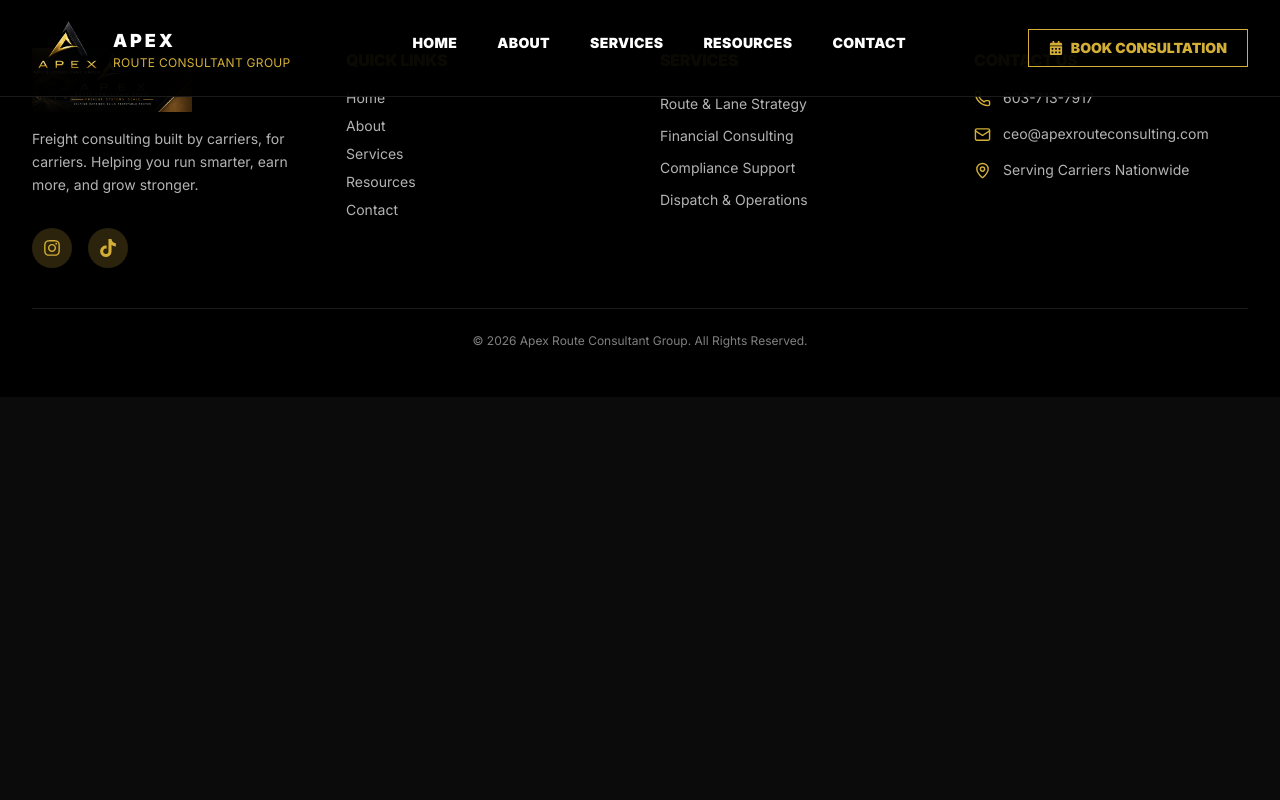
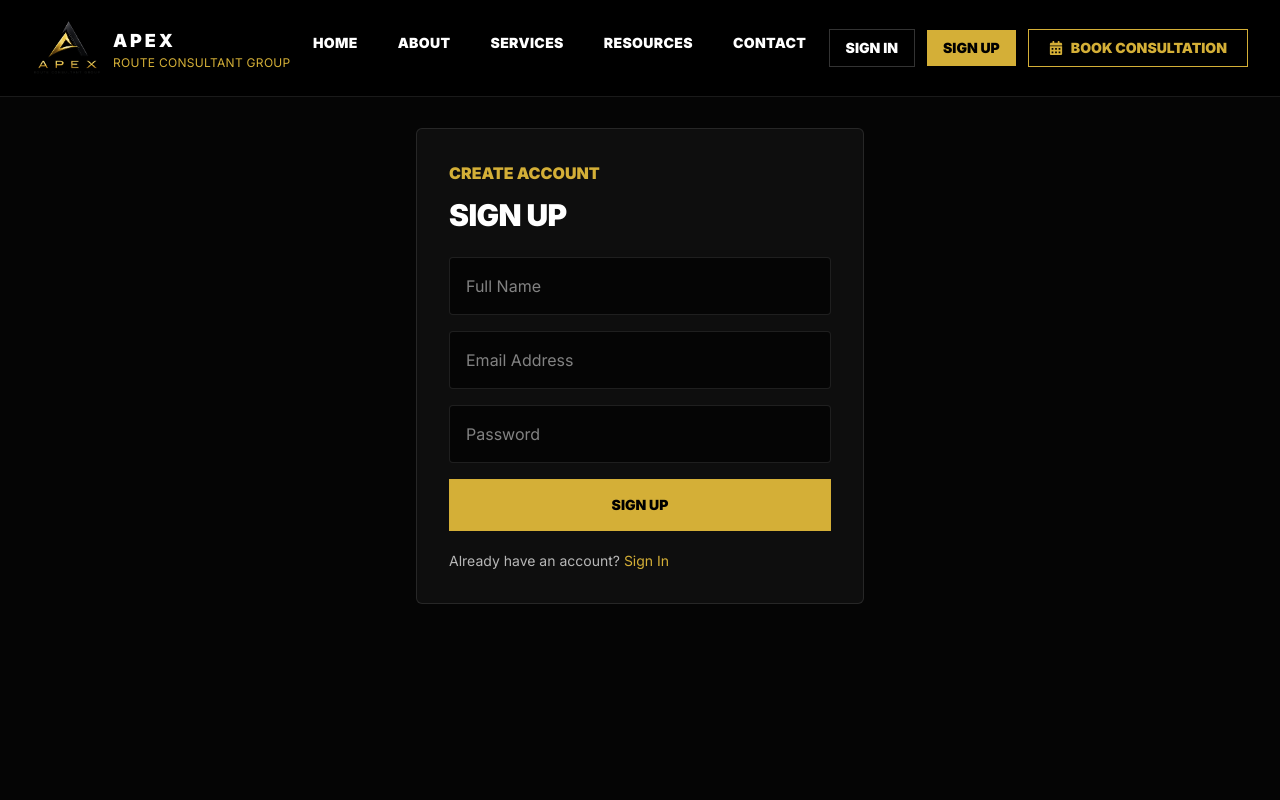
Before and after one commit to gowridevi21/apex-route-consultant, a React (Vite) app: page /signup in a window 1280 px wide. Shown: the top 800 px of the page. Built offline with nearby package versions, Linux system fonts and the light colour scheme.

Commit message:
Added Firebase Authentication

```diff
--- a/package.json
+++ b/package.json
@@ -12,6 +12,7 @@
   "dependencies": {
     "@emailjs/browser": "^4.4.1",
     "@tailwindcss/vite": "^4.2.4",
+    "firebase": "^12.14.0",
     "lucide-react": "^1.14.0",
     "react": "^19.2.5",
     "react-dom": "^19.2.5",
--- a/src/App.jsx
+++ b/src/App.jsx
@@ -2,6 +2,9 @@ import { Route, Routes } from "react-router";
 import Navbar from "./components/Navbar";
 import Footer from "./components/Footer";
 import ScrollToTop from "./components/ScrollToTop";
+import Signin from "./pages/Signin";
+import Signup from "./pages/Signup";
+import ForgotPassword from "./pages/ForgotPassword";
 
 import Home from "./pages/Home";
 import About from "./pages/About";
@@ -24,6 +27,9 @@ export default function App() {
         <Route path="/resources" element={<Resources />} />
         <Route path="/contact" element={<Contact />} />
         <Route path="/booking" element={<Booking />} />
+        <Route path="/signin" element={<Signin />} />
+        <Route path="/signup" element={<Signup />} />
+        <Route path="/forgot-password" element={<ForgotPassword />} />
       </Routes>
 
       <Footer />
--- a/src/components/Navbar.jsx
+++ b/src/components/Navbar.jsx
@@ -16,6 +16,7 @@ export default function Navbar() {
   return (
     <header className="fixed left-0 top-0 z-50 w-full border-b border-white/10 bg-black/95">
       <nav className="mx-auto flex max-w-7xl items-center justify-between px-4 py-4 md:px-8 md:py-5">
+        {/* LOGO */}
         <Link to="/" className="flex items-center gap-2 md:gap-3">
           <img
             src="/images/logo1.png"
@@ -27,12 +28,14 @@ export default function Navbar() {
             <h1 className="text-sm font-extrabold tracking-widest text-white md:text-lg">
               A P E X
             </h1>
+
             <p className="text-[8px] tracking-wide text-[#D4AF37] md:text-[12px]">
               ROUTE CONSULTANT GROUP
             </p>
           </div>
         </Link>
 
+        {/* DESKTOP LINKS */}
         <div className="hidden items-center gap-10 md:flex">
           {links.map(([name, path]) => (
             <Link
@@ -45,14 +48,32 @@ export default function Navbar() {
           ))}
         </div>
 
+        {/* DESKTOP BUTTONS */}
+        <div className="hidden items-center gap-3 md:flex">
+          <Link
+            to="/signin"
+            className="border border-white/20 px-4 py-2 text-sm font-black uppercase text-white transition hover:border-[#D4AF37] hover:text-[#D4AF37]"
+          >
+            Sign In
+          </Link>
+
+          <Link
+            to="/signup"
+            className="bg-[#D4AF37] px-4 py-2 text-sm font-black uppercase text-black transition hover:bg-white"
+          >
+            Sign Up
+          </Link>
+
           <Link
             to="/booking"
-          className="hidden items-center gap-2 border border-[#D4AF37] px-5 py-2 text-sm font-black uppercase text-[#D4AF37] transition hover:bg-[#D4AF37] hover:text-black md:flex"
+            className="flex items-center gap-2 border border-[#D4AF37] px-5 py-2 text-sm font-black uppercase text-[#D4AF37] transition hover:bg-[#D4AF37] hover:text-black"
           >
             <FaCalendarAlt />
             Book Consultation
           </Link>
+        </div>
 
+        {/* MOBILE MENU BUTTON */}
         <button
           onClick={() => setOpen(!open)}
           className="text-2xl text-[#D4AF37] md:hidden"
@@ -61,6 +82,7 @@ export default function Navbar() {
         </button>
       </nav>
 
+      {/* MOBILE MENU */}
       {open && (
         <div className="border-t border-white/10 bg-black px-6 py-5 md:hidden">
           {links.map(([name, path]) => (
@@ -74,15 +96,33 @@ export default function Navbar() {
             </Link>
           ))}
 
+          <div className="mt-4 flex flex-col gap-3">
+            <Link
+              to="/signin"
+              onClick={() => setOpen(false)}
+              className="border border-white/20 px-5 py-3 text-center text-sm font-black uppercase text-white"
+            >
+              Sign In
+            </Link>
+
+            <Link
+              to="/signup"
+              onClick={() => setOpen(false)}
+              className="bg-[#D4AF37] px-5 py-3 text-center text-sm font-black uppercase text-black"
+            >
+              Sign Up
+            </Link>
+
             <Link
               to="/booking"
               onClick={() => setOpen(false)}
-            className="mt-4 inline-flex items-center gap-2 bg-[#D4AF37] px-5 py-3 text-sm font-black uppercase text-black"
+              className="inline-flex items-center justify-center gap-2 bg-[#D4AF37] px-5 py-3 text-sm font-black uppercase text-black"
             >
               <FaCalendarAlt />
               Book Consultation
             </Link>
           </div>
+        </div>
       )}
     </header>
   );
--- /dev/null
+++ b/src/firebase.js
@@ -0,0 +1,16 @@
+import { initializeApp } from "firebase/app";
+import { getAuth } from "firebase/auth";
+
+const firebaseConfig = {
+  apiKey: "AIzaSyDioa6dQt0RrsxKoz1pmiWOivqWa37UKdA",
+  authDomain: "apex-route-website.firebaseapp.com",
+  projectId: "apex-route-website",
+  storageBucket: "apex-route-website.firebasestorage.app",
+  messagingSenderId: "547865633571",
+  appId: "1:547865633571:web:f7eb187c8f083b6838e296",
+  measurementId: "G-9MV99CHP39",
+};
+
+const app = initializeApp(firebaseConfig);
+
+export const auth = getAuth(app);
--- /dev/null
+++ b/src/pages/ForgotPassword.jsx
@@ -0,0 +1,56 @@
+import { useState } from "react";
+import { sendPasswordResetEmail } from "firebase/auth";
+import { Link } from "react-router";
+import { auth } from "../firebase";
+
+export default function ForgotPassword() {
+  const [email, setEmail] = useState("");
+  const [message, setMessage] = useState("");
+  const [error, setError] = useState("");
+
+  const handleReset = async (e) => {
+    e.preventDefault();
+    setMessage("");
+    setError("");
+
+    try {
+      await sendPasswordResetEmail(auth, email);
+      setMessage("Password reset link sent. Please check your email.");
+    } catch (err) {
+      setError(err.message);
+    }
+  };
+
+  return (
+    <main className="min-h-screen bg-[#050505] px-6 pt-32 text-white">
+      <div className="mx-auto max-w-md rounded-md border border-white/10 bg-white/[0.04] p-8">
+        <p className="font-black uppercase text-[#D4AF37]">Reset Password</p>
+
+        <h1 className="mt-3 text-3xl font-black uppercase">
+          Forgot Password
+        </h1>
+
+        <form onSubmit={handleReset} className="mt-6 space-y-4">
+          <input
+            required
+            type="email"
+            placeholder="Email Address"
+            className="input-style"
+            onChange={(e) => setEmail(e.target.value)}
+          />
+
+          {message && <p className="text-sm text-green-400">{message}</p>}
+          {error && <p className="text-sm text-red-400">{error}</p>}
+
+          <button className="w-full bg-[#D4AF37] px-8 py-4 text-sm font-black uppercase text-black hover:bg-white">
+            Send Reset Link
+          </button>
+        </form>
+
+        <Link to="/signin" className="mt-5 block text-sm text-[#D4AF37]">
+          Back to Sign In
+        </Link>
+      </div>
+    </main>
+  );
+}
--- /dev/null
+++ b/src/pages/Signin.jsx
@@ -0,0 +1,75 @@
+import { useState } from "react";
+import { signInWithEmailAndPassword } from "firebase/auth";
+import { Link, useNavigate } from "react-router";
+import { auth } from "../firebase";
+
+export default function Signin() {
+  const navigate = useNavigate();
+  const [form, setForm] = useState({ email: "", password: "" });
+  const [error, setError] = useState("");
+  const [loading, setLoading] = useState(false);
+
+  const handleSignin = async (e) => {
+    e.preventDefault();
+    setError("");
+    setLoading(true);
+
+    try {
+      await signInWithEmailAndPassword(auth, form.email, form.password);
+      navigate("/");
+    } catch (err) {
+      setError(err.message);
+    }
+
+    setLoading(false);
+  };
+
+  return (
+    <main className="min-h-screen bg-[#050505] px-6 pt-32 text-white">
+      <div className="mx-auto max-w-md rounded-md border border-white/10 bg-white/[0.04] p-8">
+        <p className="font-black uppercase text-[#D4AF37]">Welcome Back</p>
+
+        <h1 className="mt-3 text-3xl font-black uppercase">
+          Sign In
+        </h1>
+
+        <form onSubmit={handleSignin} className="mt-6 space-y-4">
+          <input
+            required
+            type="email"
+            placeholder="Email Address"
+            className="input-style"
+            onChange={(e) => setForm({ ...form, email: e.target.value })}
+          />
+
+          <input
+            required
+            type="password"
+            placeholder="Password"
+            className="input-style"
+            onChange={(e) => setForm({ ...form, password: e.target.value })}
+          />
+
+          {error && <p className="text-sm text-red-400">{error}</p>}
+
+          <button
+            disabled={loading}
+            className="w-full bg-[#D4AF37] px-8 py-4 text-sm font-black uppercase text-black hover:bg-white"
+          >
+            {loading ? "Signing In..." : "Sign In"}
+          </button>
+        </form>
+
+        <div className="mt-5 flex justify-between text-sm text-white/70">
+          <Link to="/signup" className="text-[#D4AF37]">
+            Create Account
+          </Link>
+
+          <Link to="/forgot-password" className="text-[#D4AF37]">
+            Forgot Password?
+          </Link>
+        </div>
+      </div>
+    </main>
+  );
+}
--- /dev/null
+++ b/src/pages/Signup.jsx
@@ -0,0 +1,88 @@
+import { useState } from "react";
+import { createUserWithEmailAndPassword, updateProfile } from "firebase/auth";
+import { Link, useNavigate } from "react-router";
+import { auth } from "../firebase";
+
+export default function Signup() {
+  const navigate = useNavigate();
+  const [form, setForm] = useState({ name: "", email: "", password: "" });
+  const [error, setError] = useState("");
+  const [loading, setLoading] = useState(false);
+
+  const handleSignup = async (e) => {
+    e.preventDefault();
+    setError("");
+    setLoading(true);
+
+    try {
+      const userCredential = await createUserWithEmailAndPassword(
+        auth,
+        form.email,
+        form.password
+      );
+
+      await updateProfile(userCredential.user, {
+        displayName: form.name,
+      });
+
+      navigate("/");
+    } catch (err) {
+      setError(err.message);
+    }
+
+    setLoading(false);
+  };
+
+  return (
+    <main className="min-h-screen bg-[#050505] px-6 pt-32 text-white">
+      <div className="mx-auto max-w-md rounded-md border border-white/10 bg-white/[0.04] p-8">
+        <p className="font-black uppercase text-[#D4AF37]">Create Account</p>
+
+        <h1 className="mt-3 text-3xl font-black uppercase">
+          Sign Up
+        </h1>
+
+        <form onSubmit={handleSignup} className="mt-6 space-y-4">
+          <input
+            required
+            placeholder="Full Name"
+            className="input-style"
+            onChange={(e) => setForm({ ...form, name: e.target.value })}
+          />
+
+          <input
+            required
+            type="email"
+            placeholder="Email Address"
+            className="input-style"
+            onChange={(e) => setForm({ ...form, email: e.target.value })}
+          />
+
+          <input
+            required
+            type="password"
+            placeholder="Password"
+            className="input-style"
+            onChange={(e) => setForm({ ...form, password: e.target.value })}
+          />
+
+          {error && <p className="text-sm text-red-400">{error}</p>}
+
+          <button
+            disabled={loading}
+            className="w-full bg-[#D4AF37] px-8 py-4 text-sm font-black uppercase text-black hover:bg-white"
+          >
+            {loading ? "Creating..." : "Sign Up"}
+          </button>
+        </form>
+
+        <p className="mt-5 text-sm text-white/70">
+          Already have an account?{" "}
+          <Link to="/signin" className="text-[#D4AF37]">
+            Sign In
+          </Link>
+        </p>
+      </div>
+    </main>
+  );
+}
```
Also changed, not shown: 1 other file (tests, documents, lock files or other folders). Lines whose indentation alone changed are shown as unchanged.
